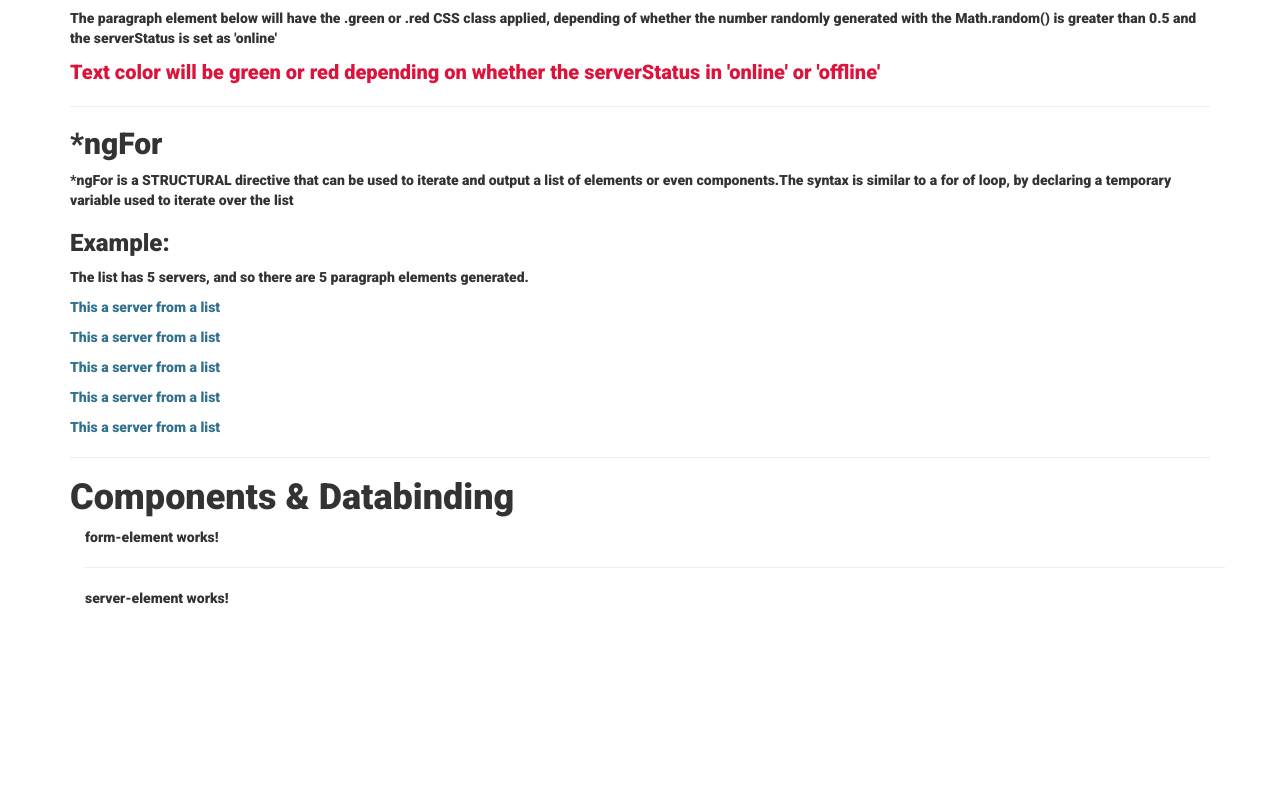
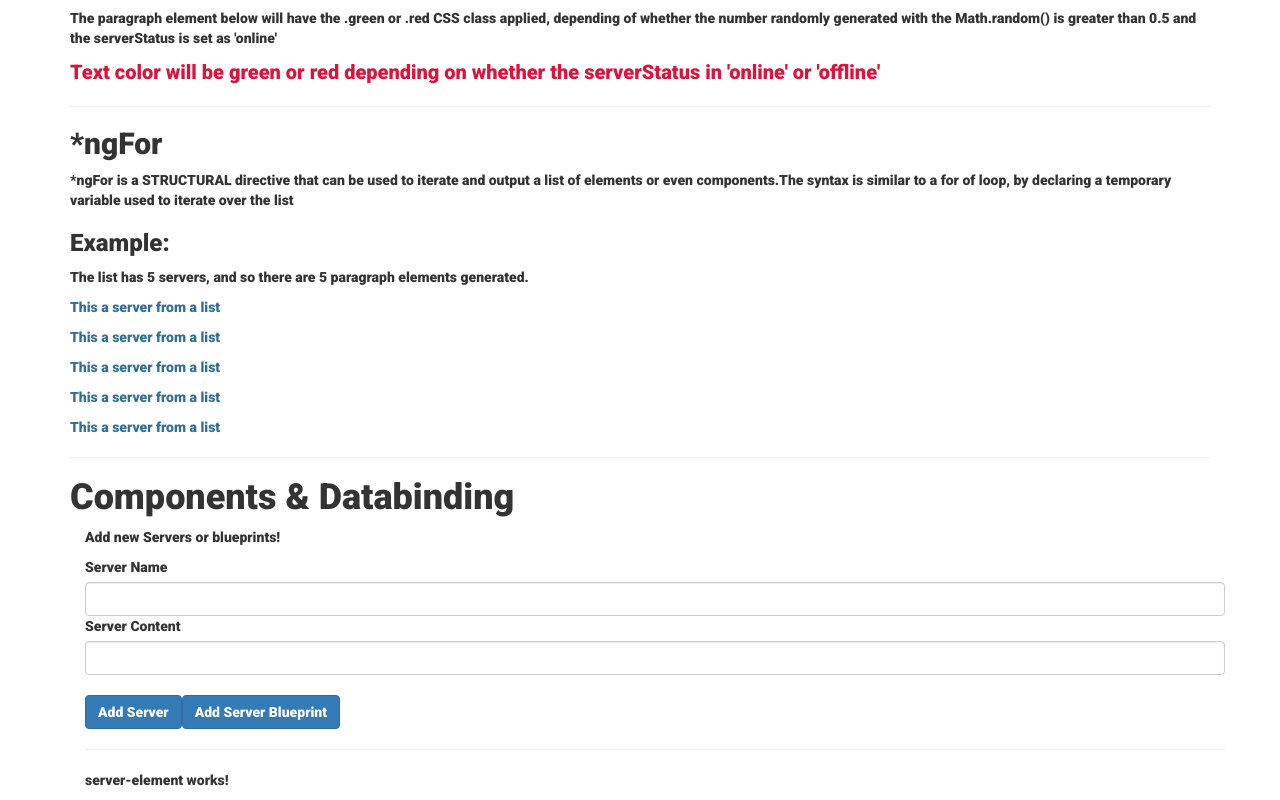
Before and after one commit to Harry-Leepz/learning-angular, an Angular app: page / in a window 1280 px wide. Shown: the part 1143-1943 px from the top of the page. Before the commit the page ends 1761 px from the top, so only its background shows below. Built offline with nearby package versions, Linux system fonts and the light colour scheme.

Commit message:
Built form-element component template

```diff
--- a/src/app/components-and-databinding/form-element/form-element.component.html
+++ b/src/app/components-and-databinding/form-element/form-element.component.html
@@ -1 +1,14 @@
-<p>form-element works!</p>
+<div class="row">
+  <div class="col-xs-12">
+    <p>Add new Servers or blueprints!</p>
+    <label>Server Name</label>
+    <input type="text" class="form-control" [(ngModel)]="newServerName" />
+    <label>Server Content</label>
+    <input type="text" class="form-control" [(ngModel)]="newServerContent" />
+    <br />
+    <button class="btn btn-primary" (click)="onAddServer()">Add Server</button>
+    <button class="btn btn-primary" (click)="onAddBlueprint()">
+      Add Server Blueprint
+    </button>
+  </div>
+</div>
--- a/src/app/components-and-databinding/form-element/form-element.component.ts
+++ b/src/app/components-and-databinding/form-element/form-element.component.ts
@@ -3,13 +3,29 @@ import { Component, OnInit } from '@angular/core';
 @Component({
   selector: 'app-form-element',
   templateUrl: './form-element.component.html',
-  styleUrls: ['./form-element.component.css']
+  styleUrls: ['./form-element.component.css'],
 })
 export class FormElementComponent implements OnInit {
+  constructor() {}
 
-  constructor() { }
+  ngOnInit(): void {}
 
-  ngOnInit(): void {
+  newServerName = '';
+  newServerContent = '';
+
+  onAddServer() {
+    // this.serverElements.push({
+    //   type: 'server',
+    //   name: this.newServerName,
+    //   content: this.newServerContent,
+    // });
   }
 
+  onAddBlueprint() {
+    // this.serverElements.push({
+    //   type: 'blueprint',
+    //   name: this.newServerName,
+    //   content: this.newServerContent,
+    // });
+  }
 }
```
